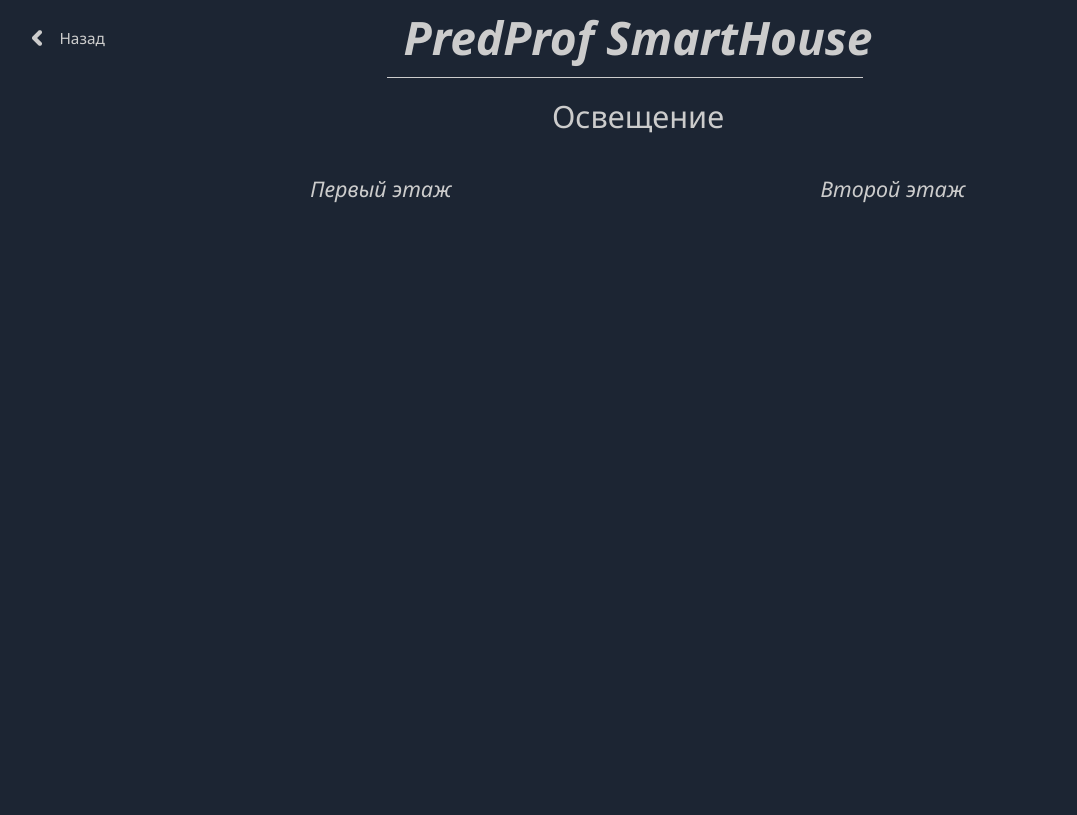
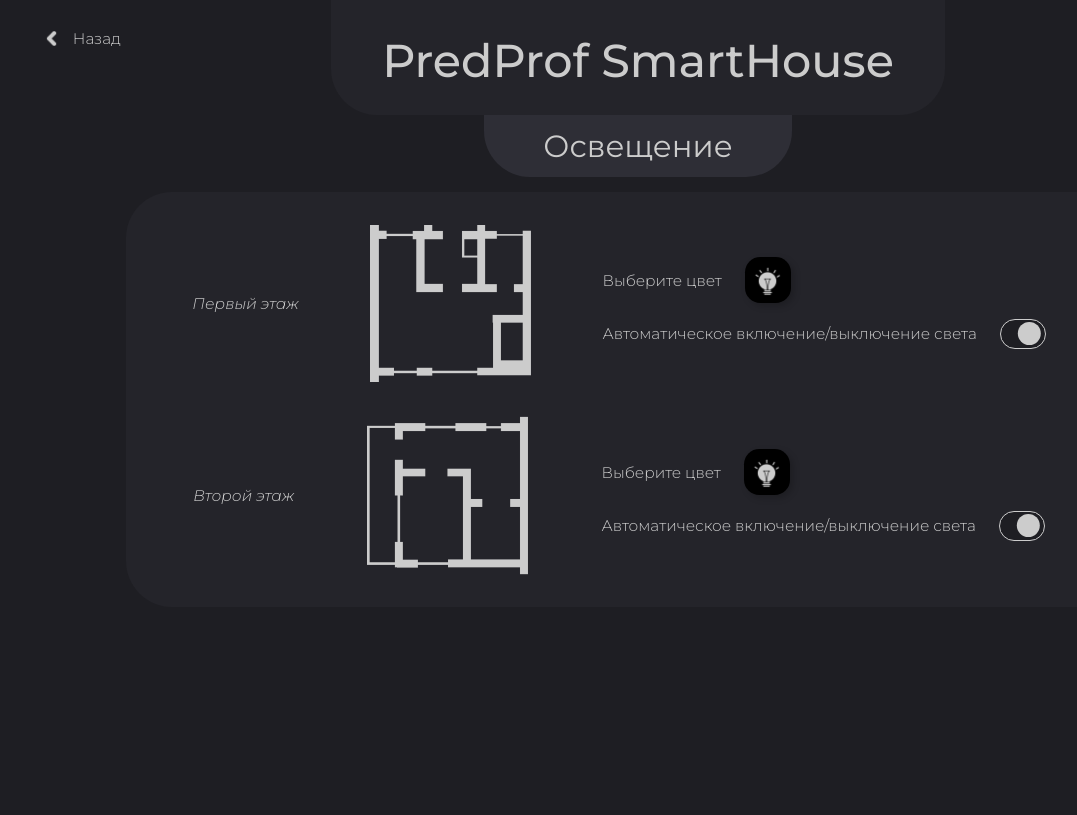
Before and after one commit to Nna2291/home1517, a Flask app: template templates/lights.html in a window 1280 px wide. Shown: the whole page, without its empty margins (2-1079 px from the left). After the commit the page ends 575 px from the top, so only its background shows below. Run offline with Flask 2, Linux system fonts and the light colour scheme; the template is opened without the code that fills it, so the values that code supplies are empty.

Commit message:
Changed design. Added toggle switches and color pickers.

```diff
--- /dev/null
+++ b/static/css/fonts.css
@@ -0,0 +1,41 @@
+@font-face {
+    font-family: Montserrat;
+    src: url("../fonts/Montserrat-Regular.ttf");
+    font-weight: 400;
+    font-style: normal;
+  }
+
+  @font-face {
+    font-family: Montserrat;
+    src: url("../fonts/Montserrat-Italic.ttf");
+    font-weight: 400;
+    font-style: italic;
+  }
+
+  @font-face {
+    font-family: Montserrat;
+    src: url("../fonts/Montserrat-Light.ttf");
+    font-weight: 300;
+    font-style: normal;
+  }
+
+  @font-face {
+    font-family: Montserrat;
+    src: url("../fonts/Montserrat-LightItalic.ttf");
+    font-weight: 300;
+    font-style: italic;
+  }
+
+  @font-face {
+    font-family: Montserrat;
+    src: url("../fonts/Montserrat-Medium.ttf");
+    font-weight: 500;
+    font-style: normal;
+  }
+
+  @font-face {
+    font-family: Montserrat;
+    src: url("../fonts/Montserrat-MediumItalic.ttf");
+    font-weight: 500;
+    font-style: italic;
+  }
--- a/static/css/style.css
+++ b/static/css/style.css
@@ -1,20 +1,20 @@
-@import url('https://fonts.googleapis.com/css2?family=Noto+Sans:ital,wght@0,400;0,700;1,400;1,700&display=swap');
-
+@import "fonts.css";
 @import "nullstyle.css";
 
 * {
-  font-family: "Noto Sans";
+  font-family: Montserrat;
   font-style: normal;
+  font-weight: 300;
 }
 
 html {
   font-size: 1.2vw;
-  color: #CCC
+  color: #CCC;
 }
 
 body {
   font-size: 1rem;
-  background: #1C2533;
+  background: #1E1E23;
 }
 
 div.main {
@@ -22,7 +22,6 @@ div.main {
 }
 
 div.container {
-  margin-top: 1rem;
   width: 80%;
   margin-left: auto;
   margin-right: auto;
@@ -30,6 +29,13 @@ div.container {
 
 header {
   text-align: center;
+  background-color: #24242A;
+  border-bottom-left-radius: 3rem;
+  border-bottom-right-radius: 3rem;
+  width: 60%;
+  padding: 2rem;
+  margin-left: auto;
+  margin-right: auto;
 }
 
 div.line {
@@ -49,21 +55,27 @@ a.back {
   position: fixed;
   top: 1rem;
   left: 2rem;
-  background: url('../img/arrow.png') left no-repeat;
-  padding: 1rem 0.5rem 1rem 2rem;
+  width: 7rem;
   border-radius: 2rem;
+  padding: 1rem;
+  display: flex;
+  justify-content: space-between;
 }
 
 a.back:hover {
-  box-shadow: 0 0 1rem 0 rgba(0,0,0,0.3);
+  box-shadow: 0 0 1rem 0 rgba(0,0,0,.3);
   transform: translateY(-0.1rem);
 }
 
+img.back {
+  height: 1rem;
+  width: 1rem;
+}
+
 h1 {
-  margin-top: 1rem;
+  margin-top: 0.5rem;
   font-size: 3rem;
-  font-weight: bold;
-  font-style: italic;
+  font-weight: 500;
 }
 
 h2 {
@@ -76,25 +88,35 @@ h3 {
 }
 
 div.title {
-  margin: 1.5rem 0 0 0;
+  padding: 1rem 0 1rem 0;
   text-align: center;
+  font-weight: 400;
+  background-color: #2E2E36;
+  width: 20rem;
+  margin: 0 auto 0 auto;
+  border-bottom-left-radius: 3rem;
+  border-bottom-right-radius: 3rem;
 }
 
 div.preferences {
-  margin-top: 3rem;
+  background-color: #24242A;
+  margin-top: 1rem;
+  padding: 2rem;
+  border-radius: 3rem;
   display: flex;
   justify-content: space-between;
 }
 
 button {
-  background: #2D3B52;
+  background-color: #2E2E36;
   border-radius: 3rem;
-  width: 20rem;
-  height: 20rem;
+  box-shadow: .2rem .2rem .5rem 0 rgba(0,0,0,.2);
+  width: 18rem;
+  height: 18rem;
 }
 
 button:hover {
-  background: #364763;
+  background: #393942;
 }
 
 button:active {
@@ -104,7 +126,7 @@ button:active {
 div.button {
   height: 80%;
   align-items: center;
-  justify-content:space-around;
+  justify-content: space-around;
   display: flex;
   flex-direction: column;
 }
@@ -114,7 +136,6 @@ img.door {
 }
 
 img.other {
-
   transform: translateY(0.5rem);
 }
 
@@ -124,7 +145,121 @@ img {
 }
 
 div.floors {
-  margin-top: 3rem;
+  margin-top: 1rem;
   display: flex;
+  flex-direction: column;
+  justify-content: space-between;
+  background-color: #24242A;
+  padding: 2rem;
+  border-radius: 3rem;
+  height: 27rem;
+}
+
+div.floor {
+  display: flex;
+  align-items: center;
   justify-content: space-around;
 }
+
+div.scheme img {
+  width: 10.5rem;
+  height: 10.5rem;
+}
+
+div.floor_preferences {
+  width: 50%;
+}
+
+div.floors h4 {
+  font-style: italic;
+}
+
+div.choose_color {
+  display: flex;
+  justify-content: left;
+  align-items: center;
+}
+
+button.choose_color img {
+  height: 2rem;
+  width: 2rem;
+  position: absolute;
+  top: 0.5rem;
+  left: 0.5rem;
+  pointer-events: none;
+}
+
+button.choose_color {
+  width: 3rem;
+  height: 3rem;
+  position: relative;
+  border-radius: 1rem;
+  pointer-events: none;
+  margin-left: 1.5rem;
+}
+
+input[type="color"] {
+  position: relative;
+  right: 3rem;
+  width: 3rem;
+  height: 3rem;
+  border-radius: 1.5rem;
+  cursor: pointer;
+  opacity: 0;
+}
+
+div.floor_preferences h4 {
+  font-style: normal;
+}
+
+div.auto_light {
+  margin-top: 1rem;
+  display: flex;
+  justify-content: left;
+  align-items: center;
+}
+
+div.auto_light input[type="checkbox"].toggle {
+  margin-left: 1.5rem;
+}
+
+input[type="checkbox"] {
+  -webkit-appearance: none;
+  -moz-appearance: none;
+  appearance: none;
+  -webkit-tap-highlight-color: transparent;
+  cursor: pointer;
+}
+
+input[type="checkbox"]:focus {
+  outline: 0;
+}
+
+input[type="checkbox"].toggle {
+  height: 2rem;
+  width: 3rem;
+  border-radius: 1.5rem;
+  position: relative;
+  border: 0.1rem solid #2E2E36;
+  background: #1E1E23;
+  transition: all .2s ease;
+}
+input[type="checkbox"].toggle:after {
+  content: '';
+  position: absolute;
+  top: 0.15rem;
+  left: 0.2rem;
+  width: 1.5rem;
+  height: 1.5rem;
+  border-radius: 50%;
+  background: #CCC;
+  transition: all 0.2s cubic-bezier(0.5, 0.1, 0.75, 1.35);
+}
+
+input[type="checkbox"].toggle:checked {
+  border-color: #CCC;
+}
+
+input[type="checkbox"].toggle:checked:after {
+  transform: translateX(0.9rem);
+}
--- /dev/null
+++ b/static/js/scripts.js
@@ -0,0 +1,12 @@
+const colorButton = document.querySelectorAll("button.choose_color")
+
+document.addEventListener('change', changeColor)
+
+colorButton[0].style.background = document.querySelectorAll("input[type='color']")[0].value
+colorButton[1].style.background = document.querySelectorAll("input[type='color']")[1].value
+
+function changeColor(event) {
+    if (event.target.closest("input[type='color']")) {
+        colorButton[+event.target.id - 1].style.background = event.target.value
+    }
+}
--- a/templates/home.html
+++ b/templates/home.html
@@ -26,7 +26,7 @@
                 </a>
             </div>
             <div class="door">
-                <a href="#">
+                <a href="door.html">
                     <button type="button" name="door">
                         <div class="button door">
                             <img src="../static/img/door.png" alt="Image Not Found" class="door">
@@ -36,7 +36,7 @@
                 </a>
             </div>
             <div class="other">
-                <a href="#">
+                <a href="other.html">
                     <button type="button" name="other" href="google.com">
                         <div class="button other">
                             <img src="../static/img/other.png" alt="Image Not Found" class="other">
--- a/templates/lights.html
+++ b/templates/lights.html
@@ -9,32 +9,53 @@
       <div class="container">
         <header>
           <a href="home.html" class="back">
-            Назад
+            <img src="../static/img/arrow.png" alt="Image Not Found" class="back">
+            <h4>Назад</h4>
           </a>
           <a href="home.html">
             <h1>PredProf SmartHouse</h1>
           </a>
-          <div class="line">
-          </div>
         </header>
         <div class="title">
           <h2>Освещение</h2>
         </div>
         <div class="floors">
-          <div class="first">
-            <h3>Первый этаж</h3>
+          <div class="floor first">
+            <h4>Первый этаж</h4>
             <div class="scheme">
-
+              <img src="../static/img/first_floor.png" alt="Image Not Found">
+            </div>
+            <div class="floor_preferences">
+              <div class="choose_color">
+                <h4>Выберите цвет</h4>
+                <button class="choose_color"><img src="../static/img/light.png" alt="Image Not Found"></button>
+                <input type="color" id="1">
+              </div>
+              <div class="auto_light">
+                <h4>Автоматическое включение/выключение света</h4>
+                <input type="checkbox" class="toggle" checked>
+              </div>
             </div>
           </div>
-          <div class="second">
-            <h3>Второй этаж</h3>
+          <div class="floor second">
+            <h4>Второй этаж</h4>
             <div class="scheme">
-
+              <img src="../static/img/second_floor.png" alt="Image Not Found">
             </div>
-          </div>
+            <div class="floor_preferences">
+              <div class="choose_color">
+                <h4>Выберите цвет</h4>
+                <button class="choose_color"><img src="../static/img/light.png" alt="Image Not Found"></button>
+                <input type="color" id="2">
+              </div>
+              <div class="auto_light">
+                <h4>Автоматическое включение/выключение света</h4>
+                <input type="checkbox" class="toggle" checked>
+              </div>
+            </div>
         </div>
       </div>
     </div>
+    <script src="../static/js/scripts.js"></script>
   </body>
 </html>
```
Also changed, not shown: static/fonts/Montserrat-Italic.ttf (added), static/fonts/Montserrat-Light.ttf (added), static/fonts/Montserrat-LightItalic.ttf (added), static/fonts/Montserrat-Medium.ttf (added), static/fonts/Montserrat-MediumItalic.ttf (added), static/fonts/Montserrat-Regular.ttf (added), static/img/first_floor.png (added), static/img/second_floor.png (added).
